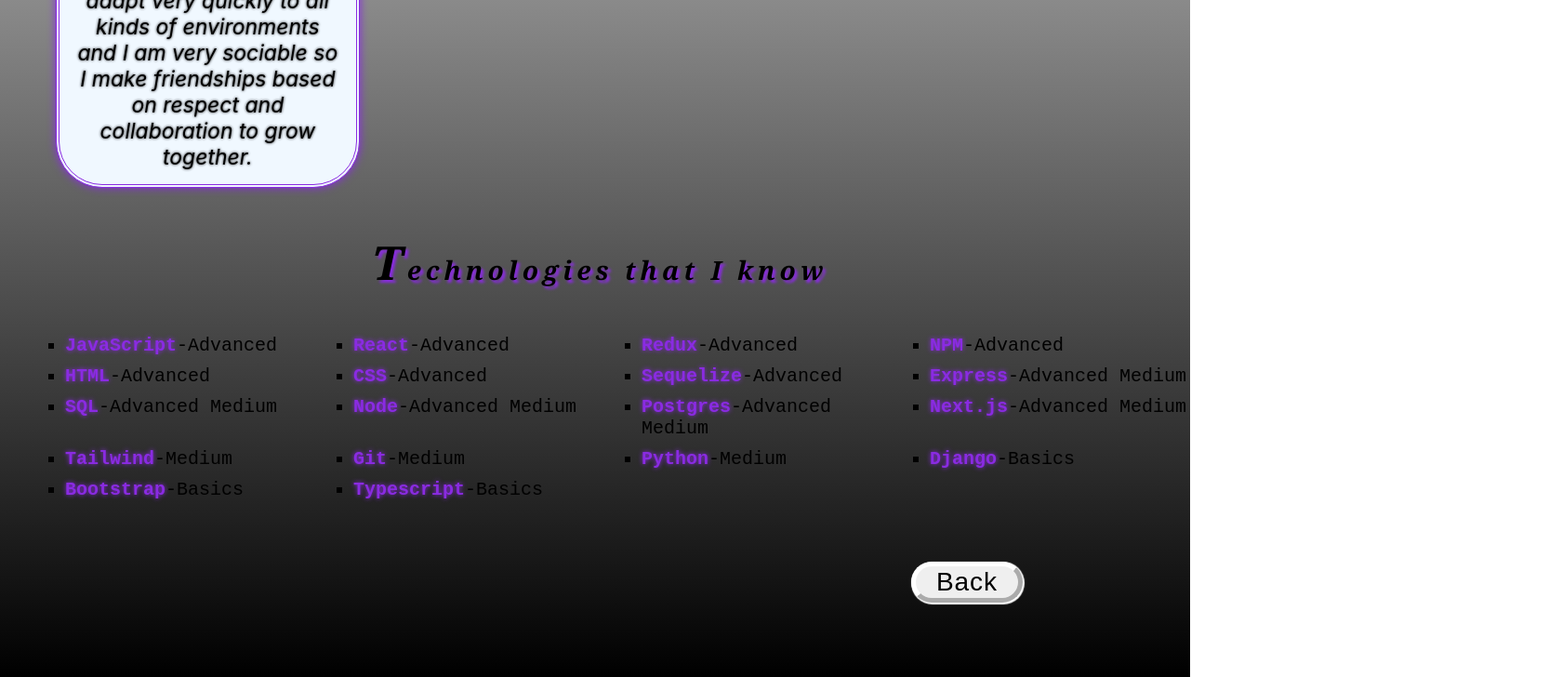
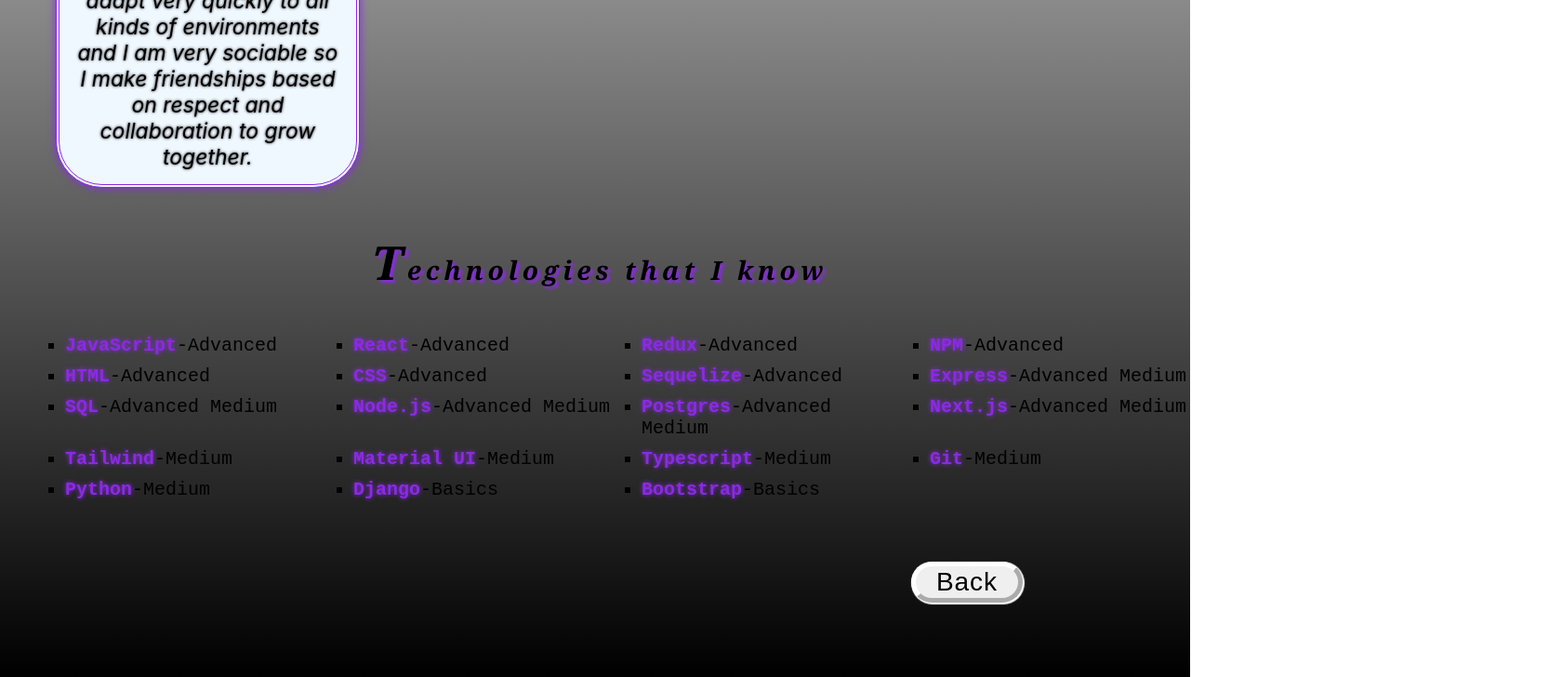
Before and after one commit to EdgardYayo/Portfolio, a Next.js app: page /about in a window 1280 px wide. Shown: the part 617-1345 px from the top of the page at 93% size, 1680 px wide, since content can reach past the window. Built offline with nearby package versions, Linux system fonts and the light colour scheme.

Commit message:
adding some techs, and styles

```diff
--- a/pages/about/index.js
+++ b/pages/about/index.js
@@ -30,15 +30,16 @@
                     <li><strong>Sequelize</strong>-Advanced</li>
                     <li><strong>Express</strong>-Advanced Medium</li>
                     <li><strong>SQL</strong>-Advanced Medium</li>
-                    <li><strong>Node</strong>-Advanced Medium</li>
+                    <li><strong>Node.js</strong>-Advanced Medium</li>
                     <li><strong>Postgres</strong>-Advanced Medium</li>
                     <li><strong>Next.js</strong>-Advanced Medium</li>
                     <li><strong>Tailwind</strong>-Medium</li>
+                    <li><strong>Material UI</strong>-Medium</li>
+                    <li><strong>Typescript</strong>-Medium</li>
                     <li><strong>Git</strong>-Medium</li>
                     <li><strong>Python</strong>-Medium</li>
                     <li><strong>Django</strong>-Basics</li>
                     <li><strong>Bootstrap</strong>-Basics</li>
-                    <li><strong>Typescript</strong>-Basics</li>
                 </ul>
             </div>
 
--- a/styles/About.module.css
+++ b/styles/About.module.css
@@ -3,6 +3,7 @@
     place-content: center;
     place-items: center;
     background: linear-gradient(white, black);
+    overflow-x: hidden;
 }
 
 .cont2{
@@ -64,11 +65,13 @@
     transform: translateX(100px);
     font-family: monospace;
     font-size: 20px;
+    transition: all 0.5s ease;
+    transform-origin: left;
 }
 
 .ul li:hover {
     font-weight: bold;
-    text-shadow: 0 0 5px white;
+    text-shadow: 0 0 2px white;
     text-decoration: underline;
 }
 
```
